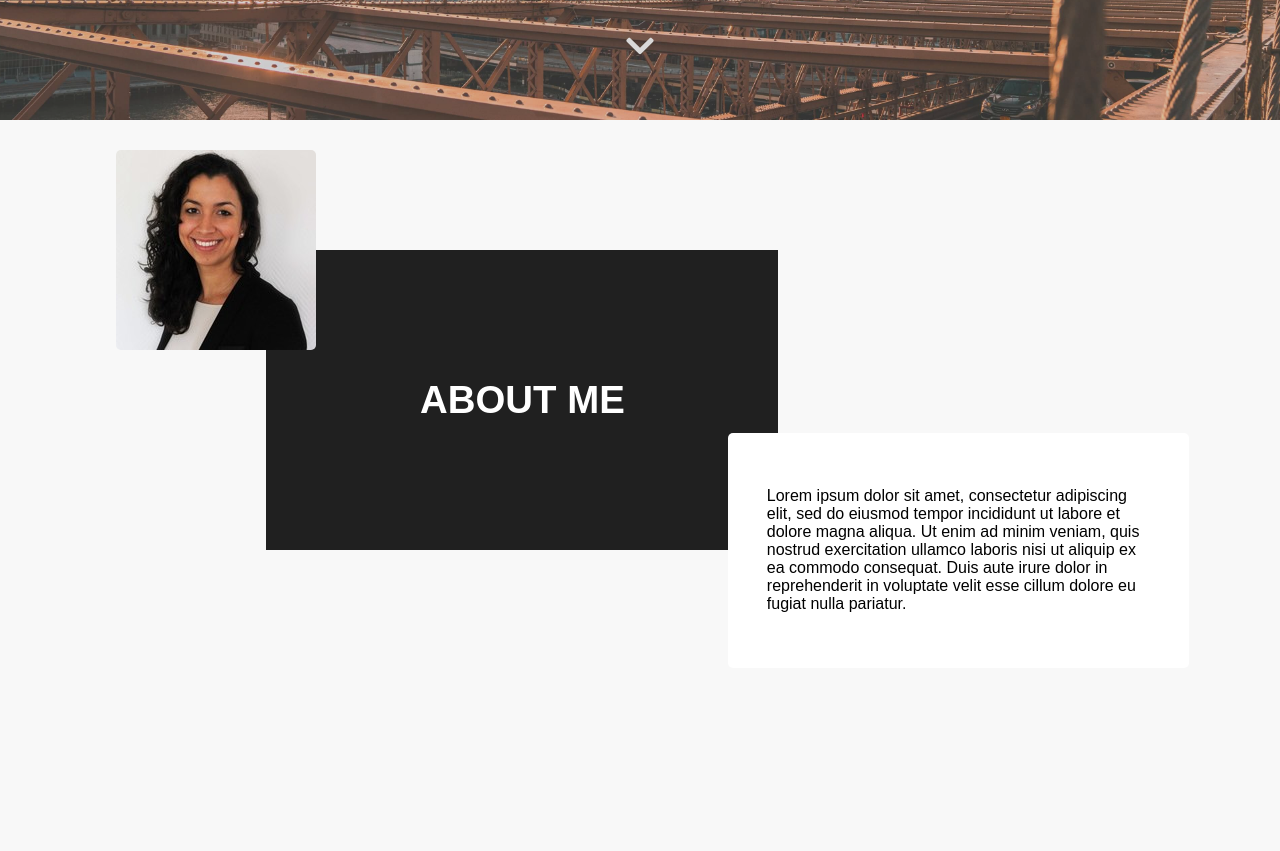
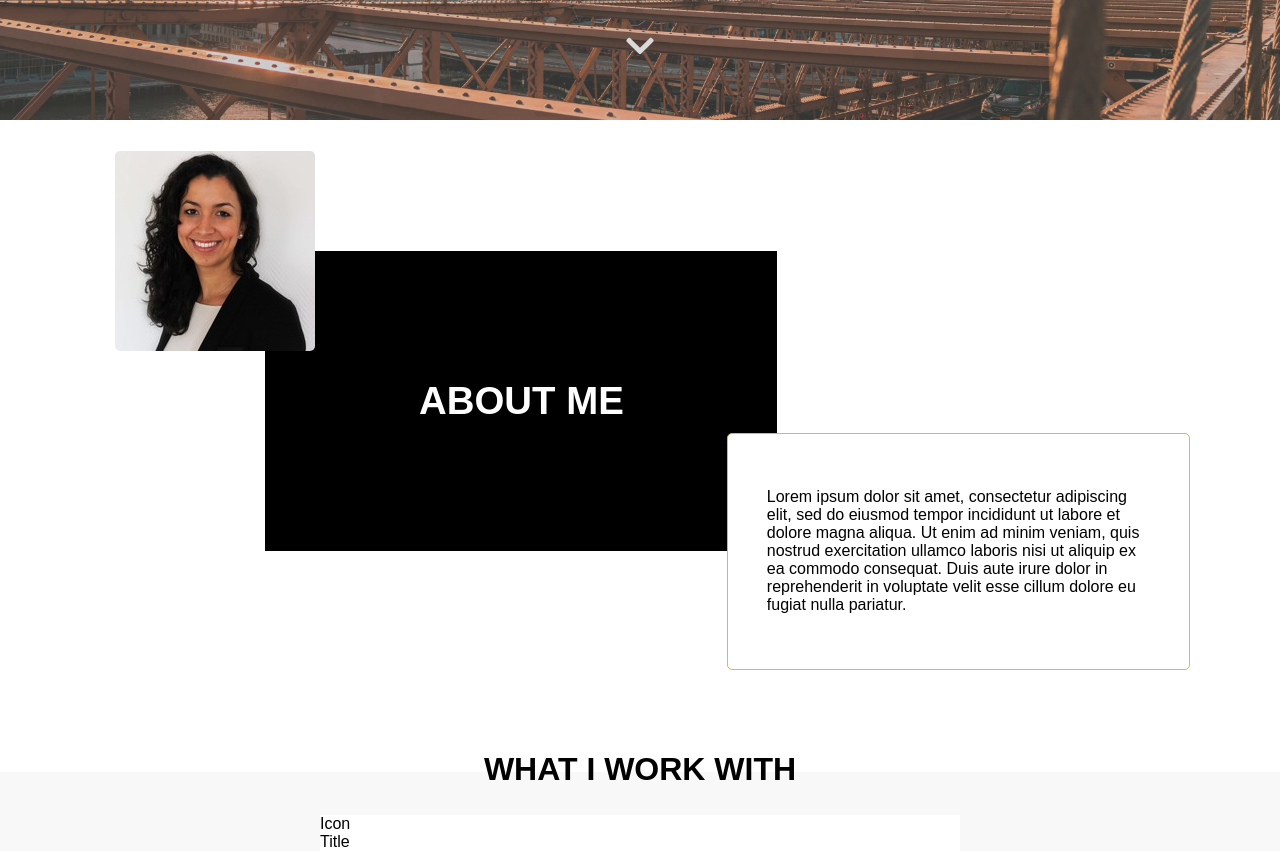
Before and after one commit to emmanuellejaldorau/my-portfolio, a React (Create React App) app: page / in a window 1280 px wide. Shown: the part 680-1531 px from the top of the page. Before the commit the page ends 1450 px from the top, so only its background shows below. Built offline with nearby package versions, Linux system fonts and the light colour scheme.

Commit message:
feat(skills): created a new section

```diff
--- a/src/App.css
+++ b/src/App.css
@@ -67,6 +67,7 @@ body {
   flex-direction: column;
   align-items: center;
   width:100%;
+  background-color: #fff;
 }
 
 .img-presentation {
@@ -76,7 +77,7 @@ body {
 }
 
 .title-presentation {
-  background-color:#202020;
+  background-color:#000;
   height:350px;
   display: flex;
   flex-direction: column;
@@ -95,8 +96,31 @@ body {
   z-index: 2;
   background-color: #fff;
   border-radius:5px;
+  border: #e8b923 1px solid;
 }
 
+/*--------------------What I work with------------------------*/
+.skills {
+width:100%
+}
+
+.skills h2 {
+  font-size: 2rem;
+  margin-top: -21px;
+  text-align:center;
+}
+
+.skills-tiles-list {
+  width:100%;
+  display: flex;
+  flex-direction: column;
+  align-items: center;
+}
+
+.skills-tile {
+  background-color: #fff;
+  width:50%;
+}
 
 
 
--- a/src/App.js
+++ b/src/App.js
@@ -2,12 +2,14 @@ import React from 'react';
 import './App.css';
 import Header from './components/Header';
 import AboutMe from './components/AboutMe';
+import Skills from './components/Skills';
 
 function App() {
   return (
     <main>
      <Header />
      <AboutMe />
+     <Skills />
     </main>
   );
 }
--- /dev/null
+++ b/src/components/Skills.js
@@ -0,0 +1,20 @@
+import React from 'react';
+
+import '../App.css';
+
+
+function Skills() {
+  return (
+      <section className="skills">
+          <h2>WHAT I WORK WITH</h2>
+          <div class="skills-tiles-list">
+            <div class="skills-tile">
+              <div>Icon</div>
+              <div>Title</div>
+            </div>
+          </div>
+      </section>
+  );
+}
+
+export default Skills;
```
